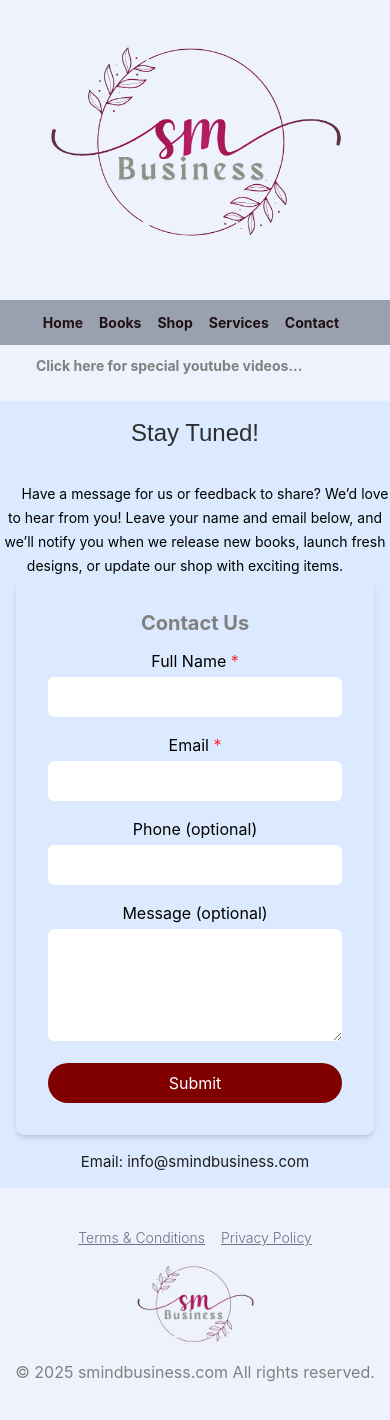
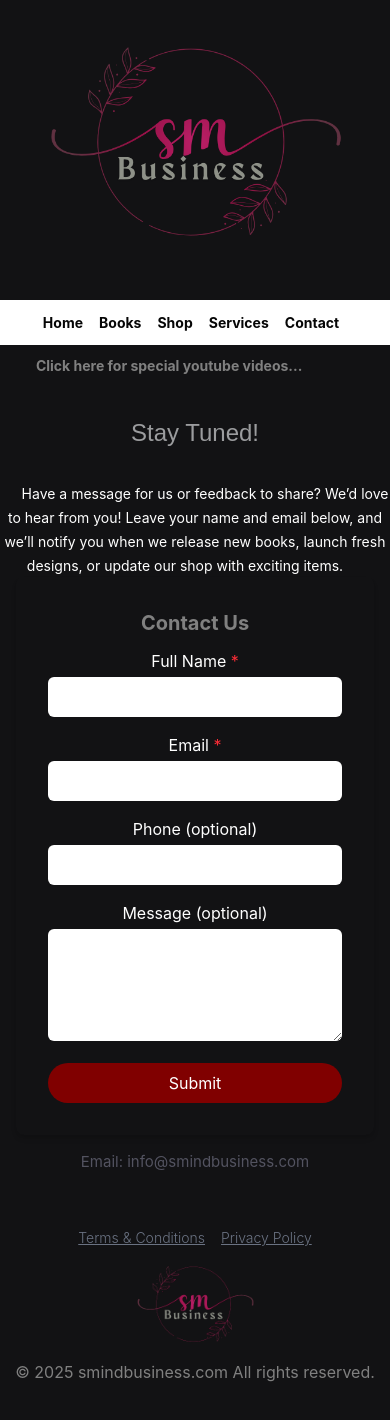
Before and after one commit to sagar1008kc/sk-creation, a Next.js app: page /contact in a window 390 px wide. Shown: the top 1420 px of the page. Built offline with nearby package versions, Linux system fonts and the light colour scheme.

Commit message:
updated colors

```diff
--- a/src/app/contact/page.tsx
+++ b/src/app/contact/page.tsx
@@ -35,12 +35,12 @@ export default function ContactPage() {
 
   return (
     <>
-    <div className='bg-blue-100'>
+    <div>
     <div className="text-center mb-4 ">
-    <h5 className="text-2xl text-black m-4 p-4">
+    <h5 className="text-2xl m-4 p-4">
         Stay Tuned!
     </h5>
-  <span className="text-sm md:text-md max-w-xl text-black mx-auto p-5">
+  <span className="text-sm md:text-md max-w-xl mx-auto p-5">
     Have a message for us or feedback to share? We’d love to hear from you!
     Leave your name and email below, and we’ll notify you when we release new books,
     launch fresh designs, or update our shop with exciting items.
@@ -58,7 +58,7 @@ export default function ContactPage() {
         ) : (
           <form onSubmit={handleSubmit} className="space-y-4 mt-3">
             <div>
-              <label htmlFor="fullName" className="block mb-1 font-small text-black">
+              <label htmlFor="fullName" className="block mb-1 font-small">
                 Full Name <span className="text-red-500">*</span>
               </label>
               <InputText
@@ -72,7 +72,7 @@ export default function ContactPage() {
             </div>
 
             <div>
-              <label htmlFor="email" className="block mb-1 font-small text-black">
+              <label htmlFor="email" className="block mb-1 font-small">
                 Email <span className="text-red-500">*</span>
               </label>
               <InputText
@@ -86,7 +86,7 @@ export default function ContactPage() {
             </div>
 
             <div>
-              <label htmlFor="phone" className="block mb-1 font-small text-black">
+              <label htmlFor="phone" className="block mb-1 font-small">
                 Phone (optional)
               </label>
               <InputText
@@ -99,7 +99,7 @@ export default function ContactPage() {
             </div>
 
             <div>
-              <label htmlFor="message" className="block mb-1 font-small text-black">
+              <label htmlFor="message" className="block mb-1 font-small">
                 Message (optional)
               </label>
               <InputTextarea
--- a/src/app/globals.css
+++ b/src/app/globals.css
@@ -20,25 +20,25 @@
 } */
 
 body {
-  background-color: #eef2fc;
-  color: #0303030b;
+  background-color: #121214;
+  color: white;
   font-family: 'Inter', sans-serif;
 }
 
 h1, h2, h3 {
   font-family: 'Roboto Mono', monospace;
-  color: #3c3d3d;
+  color: #7e9494;
 }
 h4, h5, h6 {
   font-family: 'Orbitron', sans-serif;
-  color: #2d2d2d;
+  color: #9b9c9e;
 }
 p {
-  color: #1d1d1e;
+  color: #535360;
   font-size: 15px;
 }
 a {
-  color: #201114;
+  color: #060606;
   font-weight: bold;
   border-radius: 8px;
 }
--- a/src/app/services/page.tsx
+++ b/src/app/services/page.tsx
@@ -87,7 +87,7 @@ export default function SercicesPage() {
     <>
       {/* What We Offer */}
       <section className="py-16 px-4">
-        <div className="text-3xl md:text-4xl font-bold text-center text-black mb-12">
+        <div className="text-xl md:text-2xl font-bold text-center mb-12">
           What We Offer
         </div>
         <div className="grid grid-cols-1 sm:grid-cols-2 lg:grid-cols-3 gap-8 max-w-6xl mx-auto">
@@ -203,7 +203,7 @@ export default function SercicesPage() {
     <p className="mt-2 text-lg text-gray-600">
       What type of business do you have? email us.
     </p>
-    <a href="/https://g.co/gemini/share/c409912edda4" className="text-blue-600 hover:underline mt-4 inline-block">Salon's website</a>
+    <a href="/https://g.co/gemini/share/c409912edda4" className="text-blue-600 hover:underline mt-4 inline-block">Salon website</a>
  </div>
   </section>
       <div className="border-t"></div>
@@ -238,8 +238,8 @@ export default function SercicesPage() {
               <div className="p-5">
                 <p>
                   Click for Latest Books:{' '}
-                  <a href="https://www.amazon.com/author/sagar2025" className="text-white underline">
-                    Amazon Author Site
+                  <a href="https://www.amazon.com/author/sagar2025" className=" underline">
+                    <span className='text-white'>Amazon Author Site</span>
                   </a>
                 </p>
               </div>
--- a/src/components/Header.tsx
+++ b/src/components/Header.tsx
@@ -33,7 +33,7 @@ const Header: FC = () => {
 
       <nav
         className={`
-          w-full bg-gray-400 transition-all duration-300
+          w-full bg-white transition-all duration-300
           max-w-screen-xl flex items-center justify-center gap-10
           ${isSticky ? 'fixed top-0 shadow-md' : 'relative'}
         `}
@@ -45,7 +45,7 @@ const Header: FC = () => {
               <Image
                 src="/smindLOGO1.png"
                 alt="Smind Business"
-                width={200}
+                width={100}
                 height={100}
                 className="mx-auto max-w-full rounded-lg"
               />
```
